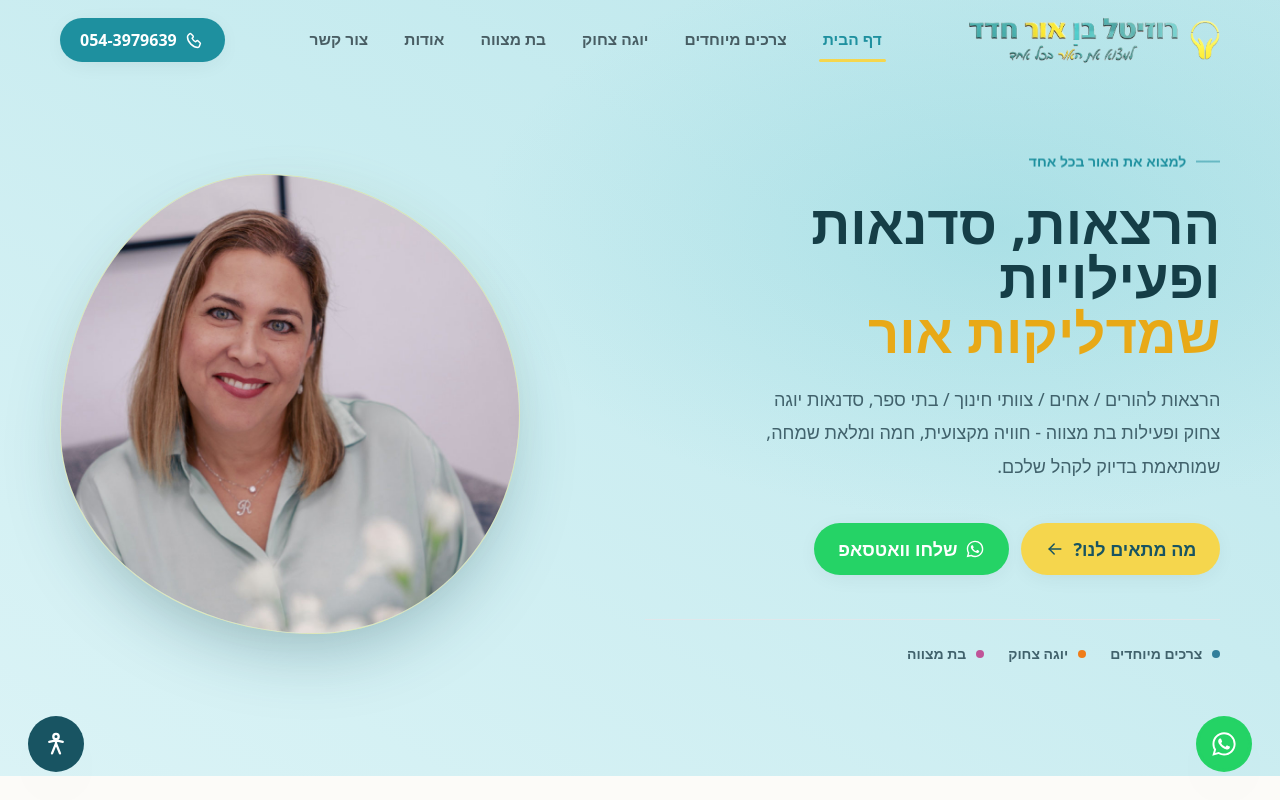
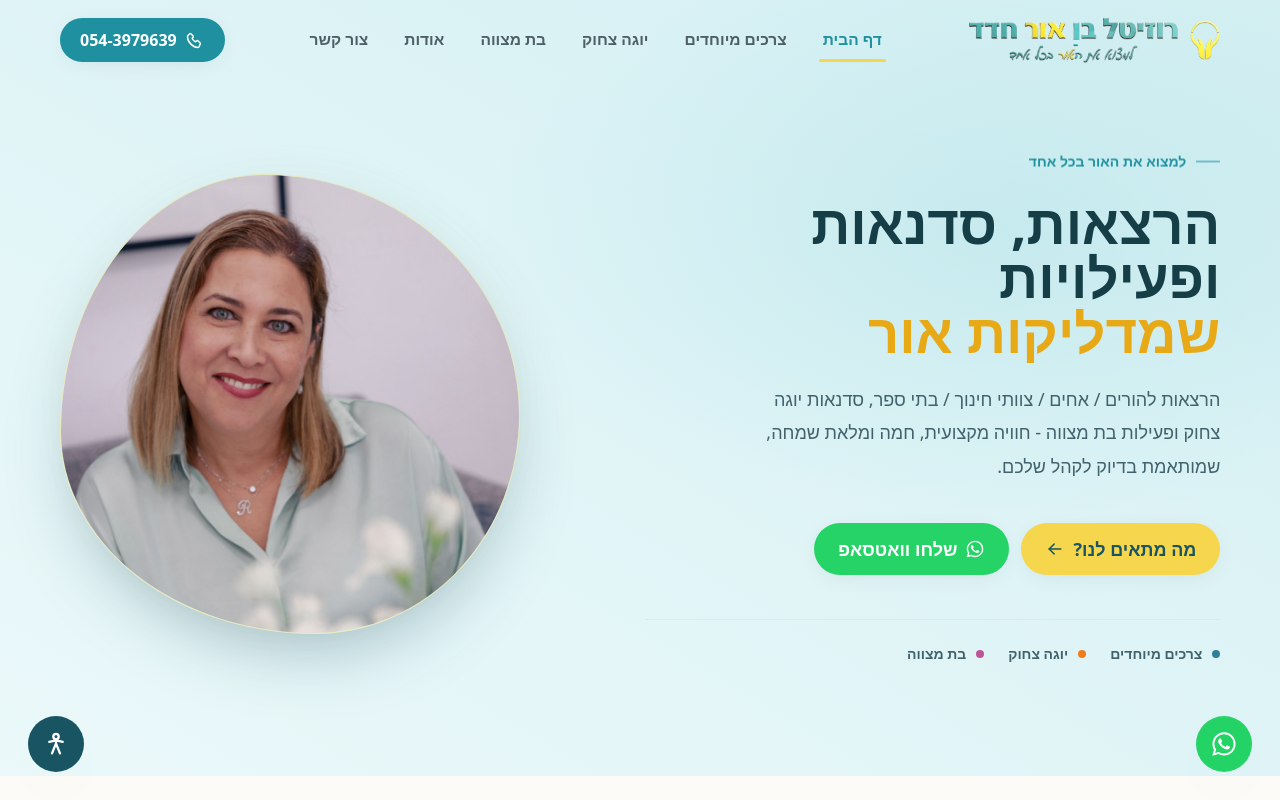
Before and after one commit to osnat6130-ctrl/rozital-ben-or-hadad, a React (Vite) app: page / in a window 1280 px wide. Shown: the top 800 px of the page. Built offline with nearby package versions, Linux system fonts and the light colour scheme; a web font is replaced by a local one.

Commit message:
Lighten the home hero turquoise a touch
Co-Authored-By: Claude Fable 5.1 <noreply@anthropic.com>

```diff
--- a/src/components/HomeHero.tsx
+++ b/src/components/HomeHero.tsx
@@ -24,7 +24,7 @@ export default function HomeHero() {
         className="absolute inset-0"
         style={{
           backgroundImage:
-            "radial-gradient(60% 55% at 78% 30%, hsl(var(--brand-light) / 0.22), transparent 68%)",
+            "radial-gradient(60% 55% at 78% 30%, hsl(var(--brand-light) / 0.14), transparent 68%)",
         }}
       />
 
--- a/src/index.css
+++ b/src/index.css
@@ -24,8 +24,8 @@
 
     /* --- ה-Hero של דף הבית ("אור בין הידיים") ---
        פלטה נפרדת בגוון טורקיז בהיר, עם טקסט כהה מעליה. */
-    --hero: 186 60% 91%;
-    --hero-2: 186 55% 83%;
+    --hero: 186 60% 95%;
+    --hero-2: 186 55% 89%;
     --hero-ink: 191 55% 18%;
     --hero-muted: 195 25% 34%;
 
```
